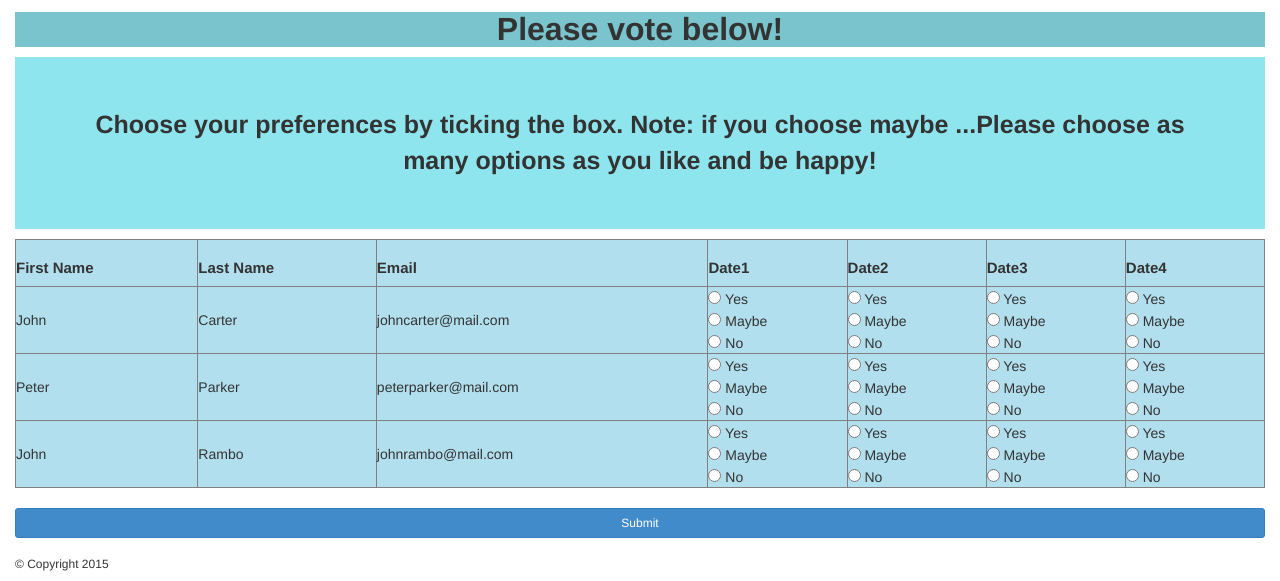
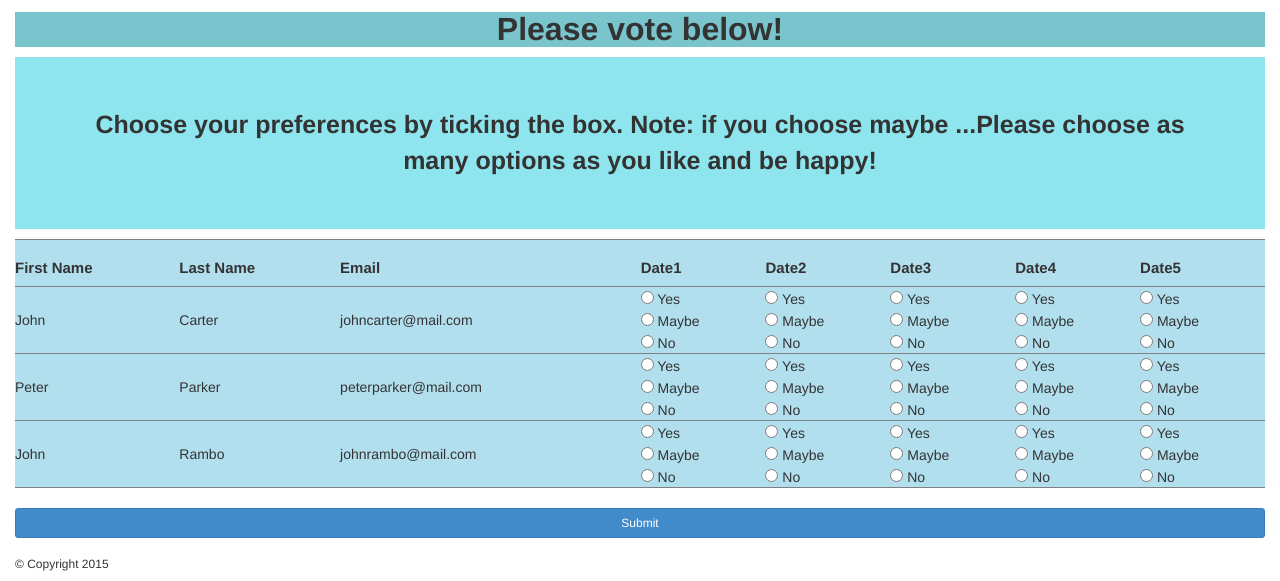
Before and after one commit to Revenge-of-Cyborg-Unleashed/ILWhackathon2015, a Django app: template cgw/travel/templates/boot.html in a window 1280 px wide. Shown: the part 326-907 px from the top of the page. Run offline with Django 3.2, Linux system fonts and the light colour scheme; the template is opened without the code that fills it, so the values that code supplies are empty.

Commit message:
Table looks pretty and Date5 added

```diff
--- a/cgw/travel/templates/boot.html
+++ b/cgw/travel/templates/boot.html
@@ -62,7 +62,7 @@
   <p>Choose your preferences by ticking the box. Note: if you choose maybe ...Please choose as many options as you like and be happy!</p>
 
   <div class="polltable">
-    <table width = "100%" border="1" id = "pollTable">
+    <table width = "100%" border="1" id = "pollTable" rules = "rows" frame = "hsides">
             <tr>
                 <td><h3> First Name </h3></td>
                 <td><h3> Last Name </h3></td>
@@ -71,6 +71,7 @@
 				<td><h3> Date2 </h3></td>
 				<td><h3> Date3 </h3></td>
 				<td><h3> Date4 </h3></td>
+				<td><h3> Date5 </h3></td>
             </tr>
             <tr>
                 <td>John</td>
@@ -128,6 +129,19 @@
 						<div class="input-group">
 							<input type="radio" name="radioButton4" onclick="document.getElementById('fourth').style.backgroundColor=this.checked?'#FF6347':'#B2DFEE';">
 							No</div></div></td></div>
+					<td><div class = "extra1Cell" id = 'extra1'>
+						<div class="row-xs-1 row-md-1">
+							<div class="input-group">
+								<input type="radio" name="radioButton13" onclick="document.getElementById('extra1').style.backgroundColor=this.checked?'#CAFF70':'#B2DFEE';">
+								Yes</div></div>
+						<div class="row-xs-1 row-md-1">
+							<div class="input-group">
+								<input type="radio" name="radioButton13" onclick="document.getElementById('extra1').style.backgroundColor=this.checked?'#FFF0F5':'#B2DFEE';">
+								Maybe</div></div>
+						<div class="row-xs-1 row-md-1" >
+							<div class="input-group">
+								<input type="radio" name="radioButton13" onclick="document.getElementById('extra1').style.backgroundColor=this.checked?'#FF6347':'#B2DFEE';">
+								No</div></div></td></div>
             </tr>
 			<tr>
                 <td>Peter</td>
@@ -185,6 +199,19 @@
 						<div class="input-group">
 							<input type="radio" name="radioButton8" onclick="document.getElementById('8').style.backgroundColor=this.checked?'#FF6347':'#B2DFEE';">
 							No</div></div></td></div>
+					<td><div class = "extra2Cell" id = 'extra2'>
+						<div class="row-xs-1 row-md-1">
+							<div class="input-group">
+								<input type="radio" name="radioButton14" onclick="document.getElementById('extra2').style.backgroundColor=this.checked?'#CAFF70':'#B2DFEE';">
+								Yes</div></div>
+						<div class="row-xs-1 row-md-1">
+							<div class="input-group">
+								<input type="radio" name="radioButton14" onclick="document.getElementById('extra2').style.backgroundColor=this.checked?'#FFF0F5':'#B2DFEE';">
+								Maybe</div></div>
+						<div class="row-xs-1 row-md-1" >
+							<div class="input-group">
+								<input type="radio" name="radioButton14" onclick="document.getElementById('extra2').style.backgroundColor=this.checked?'#FF6347':'#B2DFEE';">
+								No</div></div></td></div>
             </tr>
 			<tr>
                 <td>John</td>
@@ -242,6 +269,19 @@
 						<div class="input-group">
 							<input type="radio" name="radioButton12" onclick="document.getElementById('12').style.backgroundColor=this.checked?'#FF6347':'#B2DFEE';">
 							No</div></div></td></div>
+					<td><div class = "extra3Cell" id = 'extra3'>
+						<div class="row-xs-1 row-md-1">
+							<div class="input-group">
+								<input type="radio" name="radioButton15" onclick="document.getElementById('extra3').style.backgroundColor=this.checked?'#CAFF70':'#B2DFEE';">
+								Yes</div></div>
+						<div class="row-xs-1 row-md-1">
+							<div class="input-group">
+								<input type="radio" name="radioButton15" onclick="document.getElementById('extra3').style.backgroundColor=this.checked?'#FFF0F5':'#B2DFEE';">
+								Maybe</div></div>
+						<div class="row-xs-1 row-md-1" >
+							<div class="input-group">
+								<input type="radio" name="radioButton15" onclick="document.getElementById('extra3').style.backgroundColor=this.checked?'#FF6347':'#B2DFEE';">
+								No</div></div></td></div>
 				 </tr>
         </tbody>
     </table>
```
